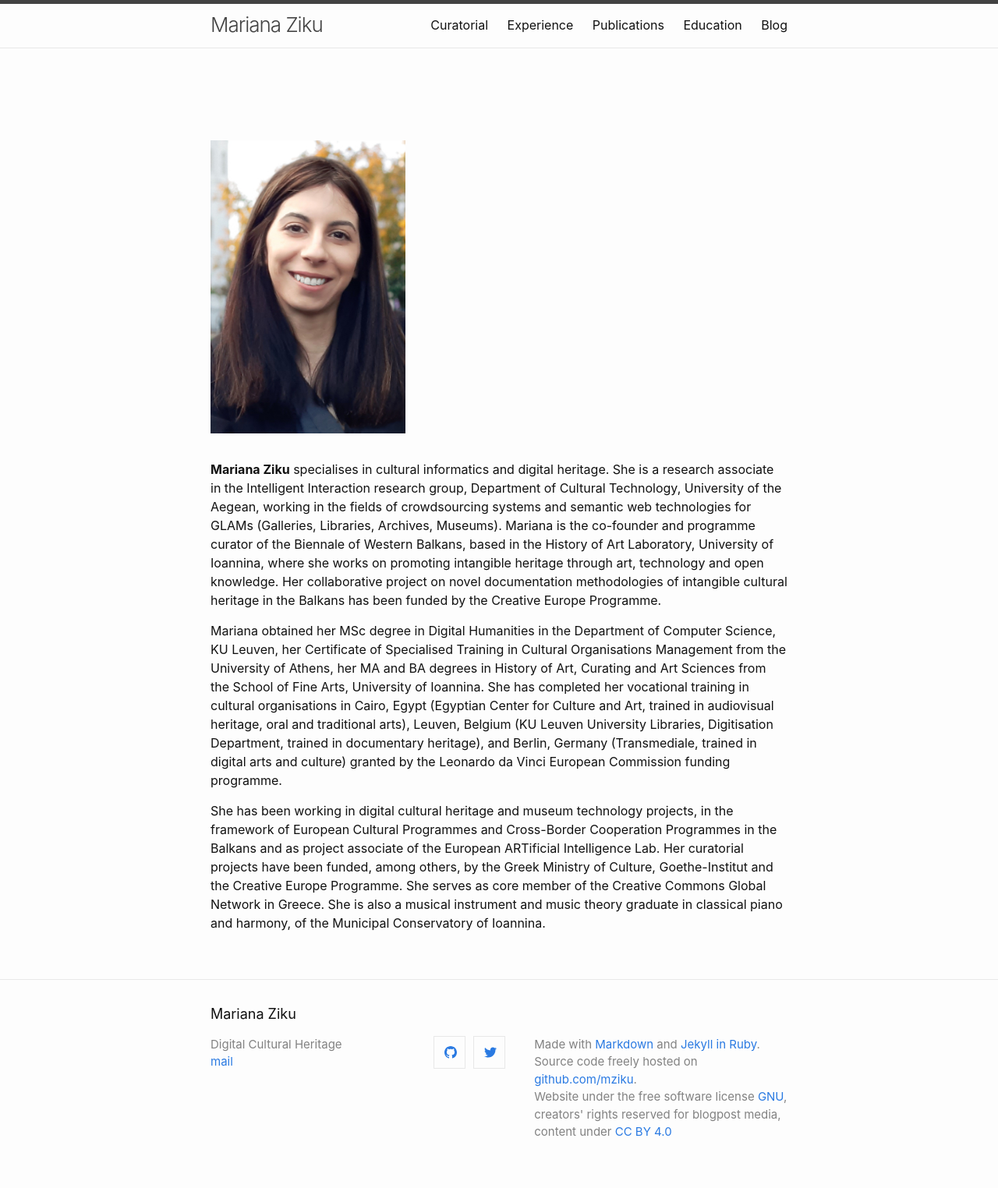
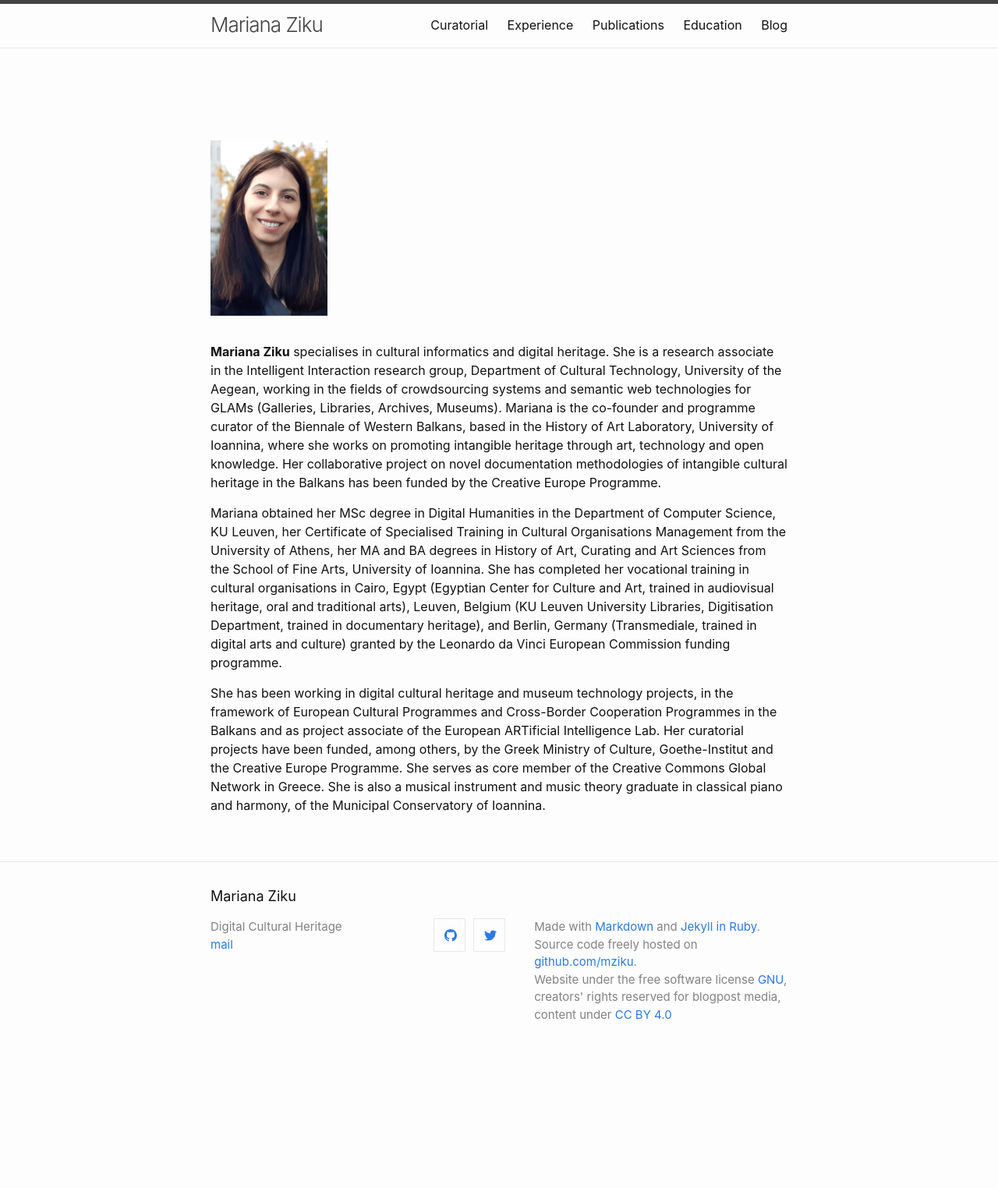
Before and after one commit to mziku/mziku.github.io, a Jekyll site: the page built from index.md, in a window 1280 px wide. Shown: the whole page at 78% size. Built offline with Jekyll 4.4.1, drawn with Linux system fonts in a browser that asks for light colours; after the commit the page ends 1373 px from its top, so only the background shows below that.

Commit message:
Update index.md

```diff
--- a/index.md
+++ b/index.md
@@ -4,7 +4,7 @@
 
 <br>
 
-<p><a href="https://mziku.github.io"><img src="https://mziku.github.io/images/Mariana Ziku-portrait-300x451px.jpg" style="margin-top:5mm; margin-right:5mm; margin-bottom:5mm; margin-left:5;" alt="mariana-ziku-profile-picture" width="250" height="auto" align="center"></a></p> **Mariana Ziku** specialises in cultural informatics and digital heritage. She is a research associate in the Intelligent Interaction research group, Department of Cultural Technology, University of the Aegean, working in the fields of crowdsourcing systems and semantic web technologies for GLAMs (Galleries, Libraries, Archives, Museums). Mariana is the co-founder and programme curator of the Biennale of Western Balkans, based in the History of Art Laboratory, University of Ioannina, where she works on promoting intangible heritage through art, technology and open knowledge. Her collaborative project on novel documentation methodologies of intangible cultural heritage in the Balkans has been funded by the Creative Europe Programme.
+<p><a href="https://mziku.github.io"><img src="https://mziku.github.io/images/Mariana Ziku-portrait-300x451px.jpg" style="margin-top:5mm; margin-right:5mm; margin-bottom:5mm; margin-left:5;" alt="mariana-ziku-profile-picture" width="150" height="auto" align="center"></a></p> **Mariana Ziku** specialises in cultural informatics and digital heritage. She is a research associate in the Intelligent Interaction research group, Department of Cultural Technology, University of the Aegean, working in the fields of crowdsourcing systems and semantic web technologies for GLAMs (Galleries, Libraries, Archives, Museums). Mariana is the co-founder and programme curator of the Biennale of Western Balkans, based in the History of Art Laboratory, University of Ioannina, where she works on promoting intangible heritage through art, technology and open knowledge. Her collaborative project on novel documentation methodologies of intangible cultural heritage in the Balkans has been funded by the Creative Europe Programme.
 
 Mariana obtained her MSc degree in Digital Humanities in the Department of Computer Science, KU Leuven, her Certificate of Specialised Training in Cultural Organisations Management from the University of Athens, her MA and BA degrees in History of Art, Curating and Art Sciences from the School of Fine Arts, University of Ioannina. She has completed her vocational training in cultural organisations in Cairo, Egypt (Egyptian Center for Culture and Art, trained in audiovisual heritage, oral and traditional arts), Leuven, Belgium (KU Leuven University Libraries, Digitisation Department, trained in documentary heritage), and Berlin, Germany (Transmediale, trained in digital arts and culture) granted by the Leonardo da Vinci European Commission funding programme.
 
```
